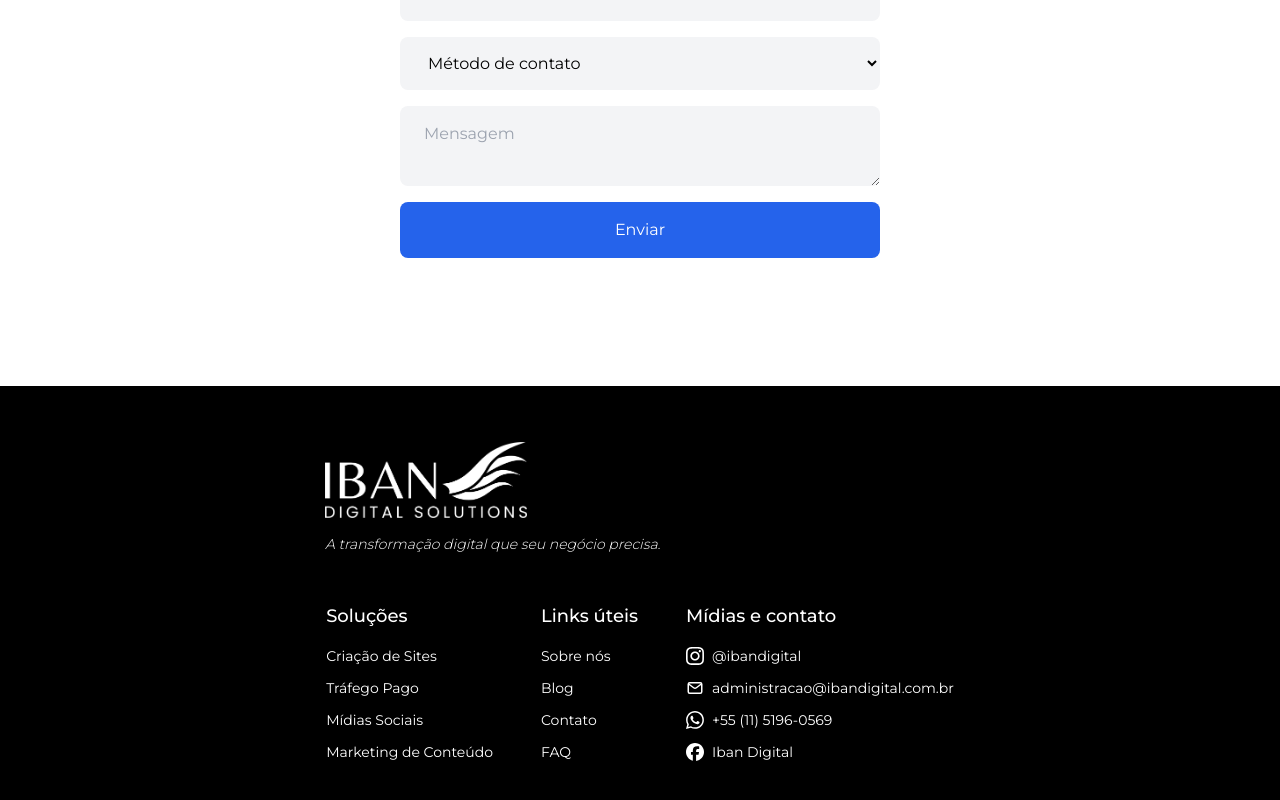
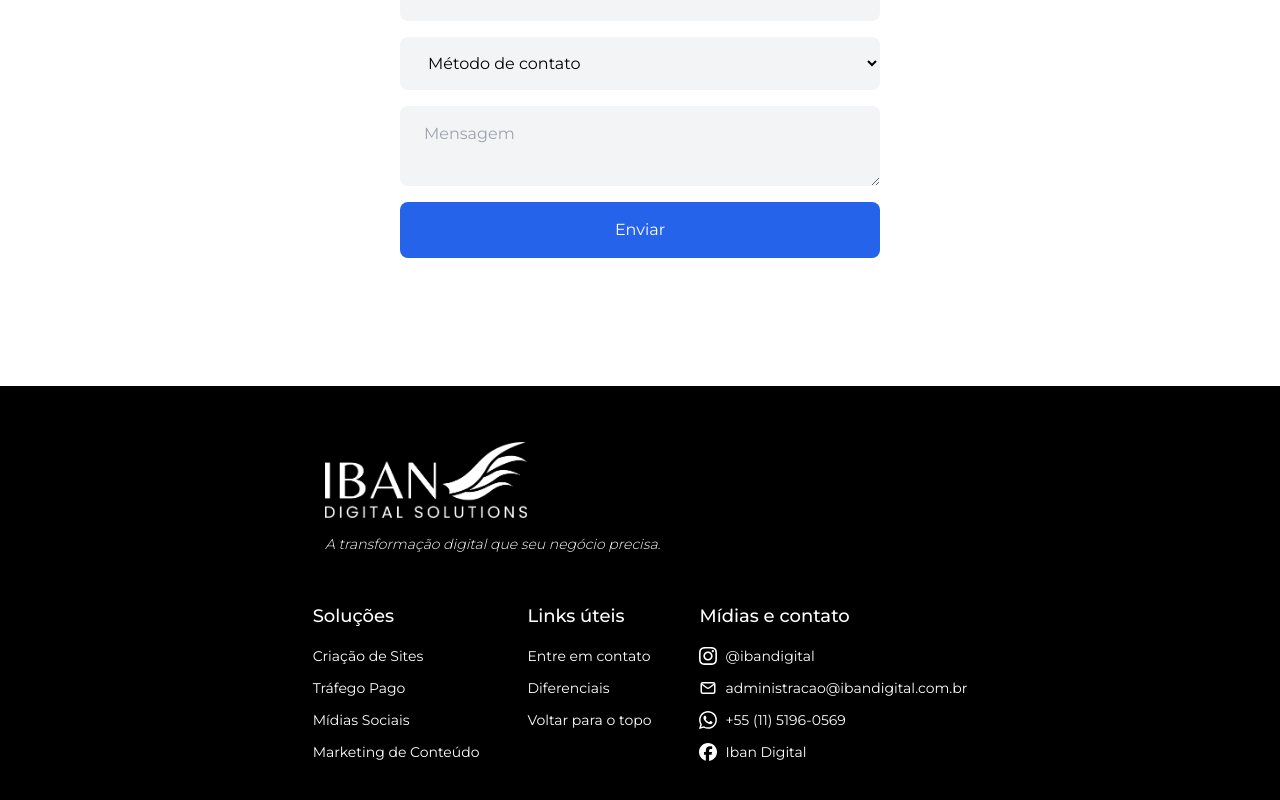
Before and after one commit to ronaldscruz/ibandigital, a Next.js app: page / in a window 1280 px wide. Shown: the part 4869-5669 px from the top of the page. Built offline with nearby package versions, Linux system fonts and the light colour scheme.

Commit message:
feat: footer finished

```diff
--- a/src/components/Home/HomeBanner/index.jsx
+++ b/src/components/Home/HomeBanner/index.jsx
@@ -5,7 +5,10 @@ import BannerBackgroundImage from "./assets/home-banner-background.webp";
 
 export default function HomeBanner() {
   return (
-    <section className="flex w-full h-[94vh] justify-center bg-black">
+    <section
+      id="home-banner"
+      className="flex w-full h-[94vh] justify-center bg-black"
+    >
       <div className="flex flex-col justify-center items-center h-full w-content max-w-full z-10 xl:p-0 p-6">
         <h1
           className="text-white font-bold text-3xl md:text-5xl w-[800px] max-w-full leading-normal text-center leading-normal md:leading-normal"
--- a/src/components/layout/Footer/index.jsx
+++ b/src/components/layout/Footer/index.jsx
@@ -13,11 +13,78 @@ import {
 } from "@/constants";
 import { solutionsData } from "@/components/Home/Solutions/constants";
 
+const usefulLinksData = [
+  {
+    label: "Entre em contato",
+    url: "#contact-form",
+  },
+  {
+    label: "Diferenciais",
+    url: "#why-iban",
+  },
+  {
+    label: "Voltar para o topo",
+    url: "#home-banner",
+  },
+];
+
+const socialMediaData = {
+  instagram: {
+    icon: InstagramSvg,
+    url: `https://instagram.com/${INSTAGRAM_USERNAME}`,
+    label: `@${INSTAGRAM_USERNAME}`,
+  },
+  email: {
+    icon: EmailSvg,
+    url: `mailto:${EMAIL}`,
+    label: EMAIL,
+  },
+  whatsapp: {
+    icon: WhatsappSvg,
+    url: `https://wa.me/${WAPP_NUMBER}`,
+    label: FORMATTED_WAPP_NUMBER,
+  },
+  facebook: {
+    icon: FacebookSvg,
+    url: `https://facebook.com/profile.php?id=${FACEBOOK_USERNAME}`,
+    label: "Iban Digital",
+  },
+};
+
 export default function Footer() {
   const renderSolutionLinks = (solutions = []) => {
     return solutions.map((solution) => (
       <li key={solution.id} className="text-sm">
         <a href={`#${solution.id}`}>{solution.title}</a>
+      </li>
+    ));
+  };
+
+  const renderSocialMediaLinks = (socialMedia = {}) => {
+    return Object.keys(socialMedia).map((key) => {
+      const { icon, url, label } = socialMedia[key];
+      return (
+        <li key={key} className="text-sm flex">
+          <Image src={icon} width={18} height={18} alt={`Ícone do ${key}`} />
+          <a
+            className="ml-2 hover:underline"
+            href={url}
+            target="_blank"
+            rel="noreferrer"
+          >
+            {label}
+          </a>
+        </li>
+      );
+    });
+  };
+
+  const renderUsefulLinks = (usefulLinks) => {
+    return usefulLinks.map((link) => (
+      <li key={link.label} className="text-sm">
+        <a href={link.url} className="hover:underline">
+          {link.label}
+        </a>
       </li>
     ));
   };
@@ -49,65 +116,13 @@ export default function Footer() {
           <section id="footer-useful-links" className="md:w-[unset] w-[280px]">
             <h3 className="text-lg font-medium">Links úteis</h3>
             <ul className="mt-4 flex flex-col gap-3">
-              <li className="text-sm">Sobre nós</li>
-              <li className="text-sm">Blog</li>
-              <li className="text-sm">Contato</li>
-              <li className="text-sm">FAQ</li>
+              {renderUsefulLinks(usefulLinksData)}
             </ul>
           </section>
           <section id="footer-medias" className="md:w-[unset] w-[280px]">
             <h3 className="text-lg font-medium">Mídias e contato</h3>
             <ul className="mt-4 flex flex-col gap-3">
-              <li className="text-sm flex">
-                <Image
-                  src={InstagramSvg}
-                  width={18}
-                  height={18}
-                  alt="Ícone da rede social Instagram"
-                />
-                <a
-                  className="ml-2"
-                  href={`https://instagram.com/${INSTAGRAM_USERNAME}`}
-                >
-                  @{INSTAGRAM_USERNAME}
-                </a>
-              </li>
-              <li className="text-sm flex">
-                <Image
-                  src={EmailSvg}
-                  width={18}
-                  height={18}
-                  alt="Ícone de correspondência de e-mail"
-                />
-                <a className="ml-2" href={`mailto:${EMAIL}`}>
-                  {EMAIL}
-                </a>
-              </li>
-              <li className="text-sm flex">
-                <Image
-                  src={WhatsappSvg}
-                  width={18}
-                  height={18}
-                  alt="Ícone do aplicativo WhatsApp"
-                />
-                <a className="ml-2" href={`https://wa.me/${WAPP_NUMBER}`}>
-                  {FORMATTED_WAPP_NUMBER}
-                </a>
-              </li>
-              <li className="text-sm flex">
-                <Image
-                  src={FacebookSvg}
-                  width={18}
-                  height={18}
-                  alt="Ícone da rede social Facebook"
-                />
-                <a
-                  className="ml-2"
-                  href={`https://facebook.com/${FACEBOOK_USERNAME}`}
-                >
-                  Iban Digital
-                </a>
-              </li>
+              {renderSocialMediaLinks(socialMediaData)}
             </ul>
           </section>
         </div>
--- a/src/constants.js
+++ b/src/constants.js
@@ -1,5 +1,5 @@
 export const WAPP_NUMBER = "+551151960569";
 export const FORMATTED_WAPP_NUMBER = "+55 (11) 5196-0569";
 export const INSTAGRAM_USERNAME = "ibandigital";
-export const FACEBOOK_USERNAME = "#";
+export const FACEBOOK_USERNAME = "61558880639157";
 export const EMAIL = "administracao@ibandigital.com.br";
```
